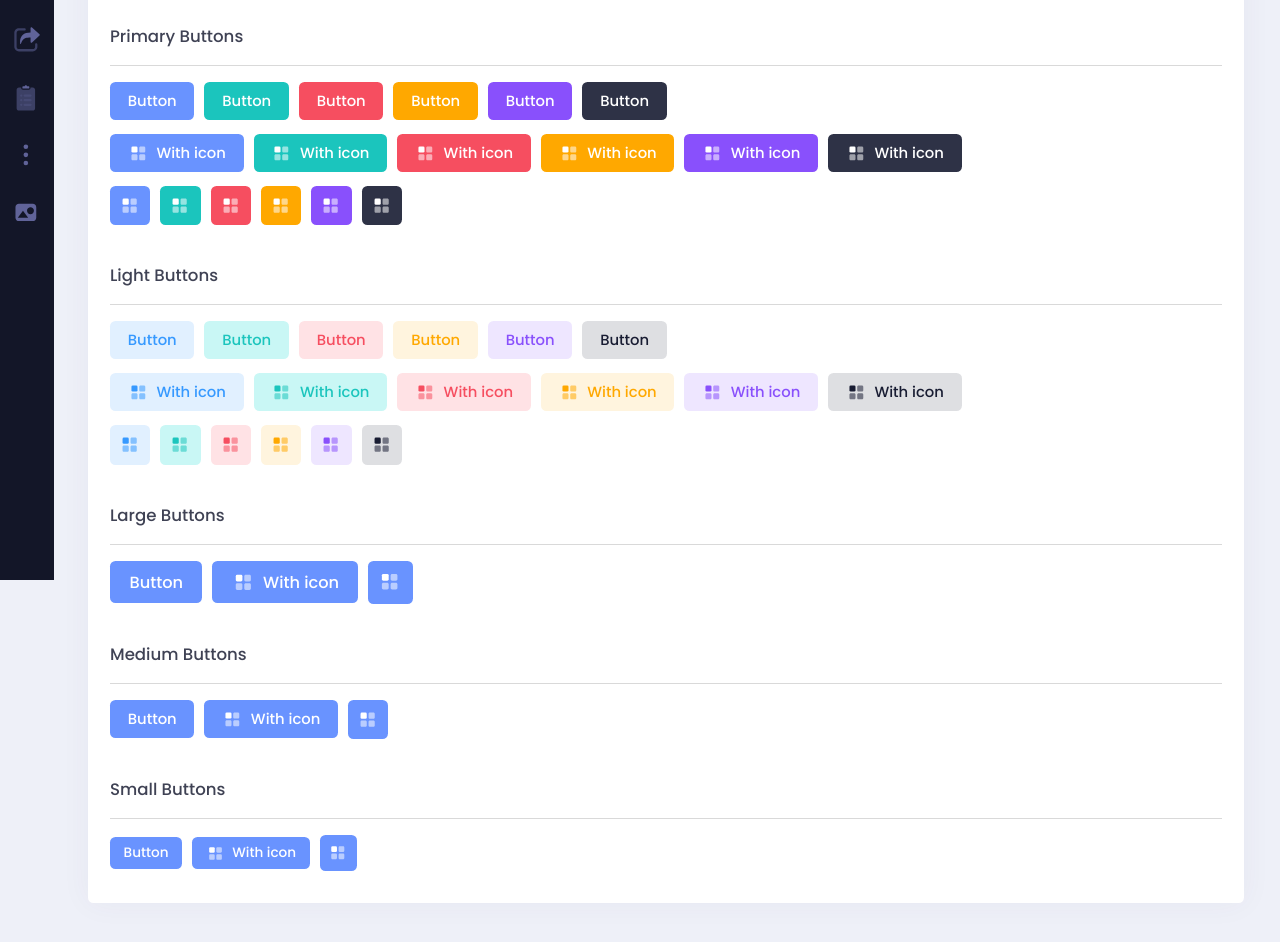
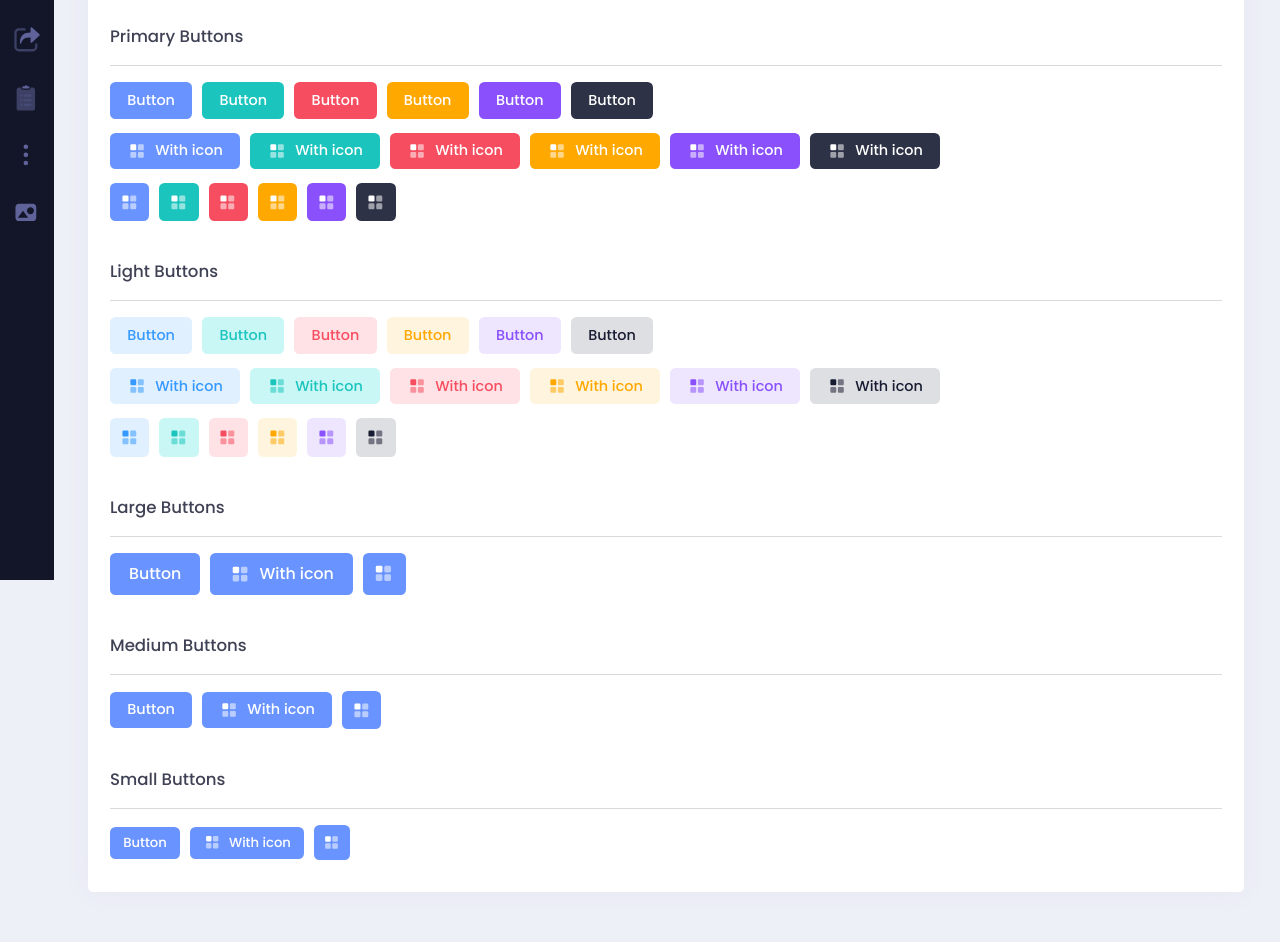
Before and after one commit to aidenraadh/react-js-template, a React (Create React App) app: page /buttons in a window 1280 px wide. Shown: the part 220-1162 px from the top of the page. Built offline with nearby package versions, Linux system fonts and the light colour scheme.

Commit message:
Update styles

```diff
--- a/src/css/components.css
+++ b/src/css/components.css
@@ -82,15 +82,15 @@ This is the layout styles of the button
 
 .btn.btn-sm{
 	padding: 0.46em 1em;
-	font-size: 1.36rem;
+	font-size: 1.32rem;
 }
 
 .btn.btn-md{
-	font-size: 1.48rem;
+	font-size: 1.44rem;
 }
 
 .btn.btn-lg{
-	font-size: 1.62rem;
+	font-size: 1.58rem;
 }
 
 
@@ -781,17 +781,17 @@ All button in the group must be in the same size
 .base-input.sm-input input, .base-input.sm-input select,
 .base-input.sm-input textarea{
 	padding: 0.46em 0.8em;
-	font-size: 1.36rem;
+	font-size: 1.32rem;
 }
 
 .base-input.md-input input, .base-input.md-input select,
 .base-input.md-input textarea{
-	font-size: 1.48rem;
+	font-size: 1.44rem;
 }
 
 .base-input.lg-input input, .base-input.lg-input select,
 .base-input.lg-input textarea{
-	font-size: 1.62rem;
+	font-size: 1.58rem;
 }
 
 .base-input.outline input, .base-input.outline select,
@@ -907,17 +907,17 @@ All button in the group must be in the same size
 .addon-input.sm-input input, .addon-input.sm-input select,
 .addon-input.sm-input .addon{
 	padding: 0.46em 0.8em;
-	font-size: 1.36rem;
+	font-size: 1.32rem;
 }
 
 .addon-input.md-input input, .addon-input.md-input select,
 .addon-input.md-input .addon{
-	font-size: 1.48rem;
+	font-size: 1.44rem;
 }
 
 .addon-input.lg-input input, .addon-input.lg-input select,
 .addon-input.lg-input .addon{
-	font-size: 1.62rem;
+	font-size: 1.58rem;
 }
 
 /*
```
